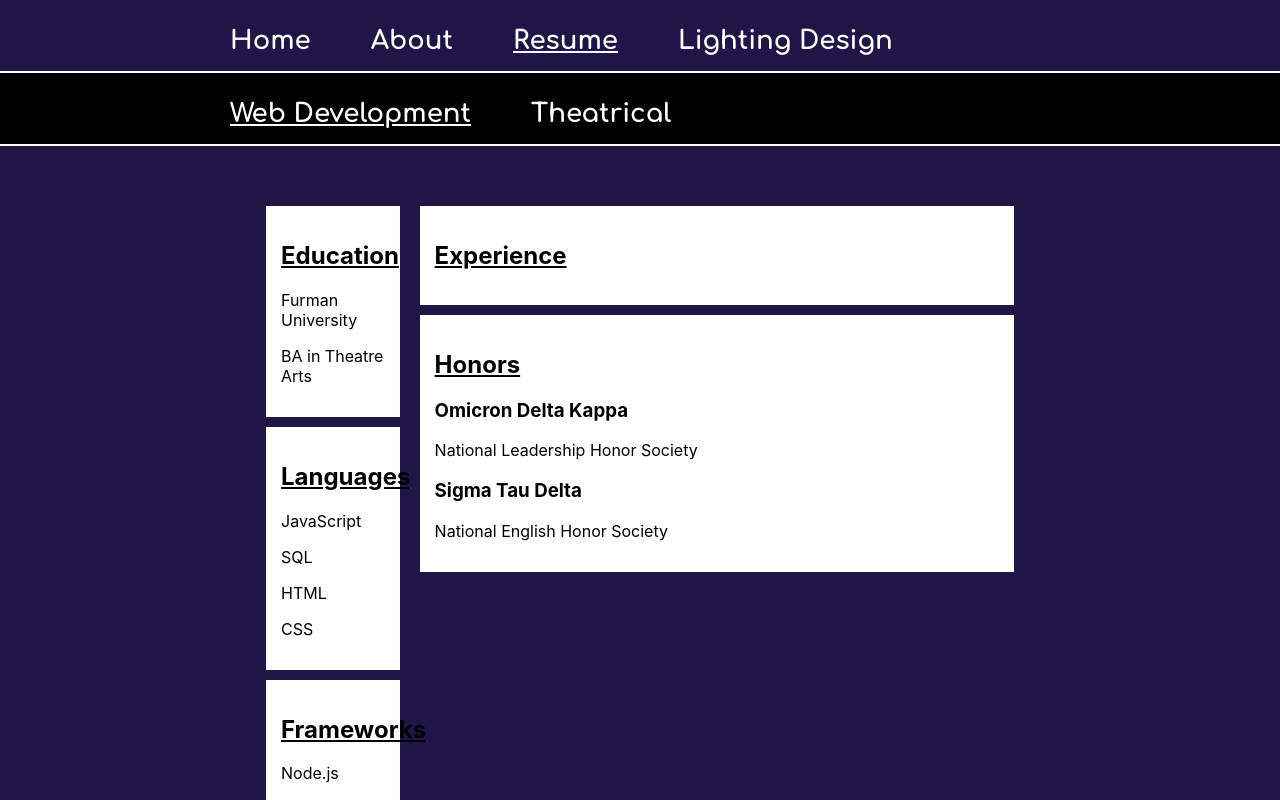
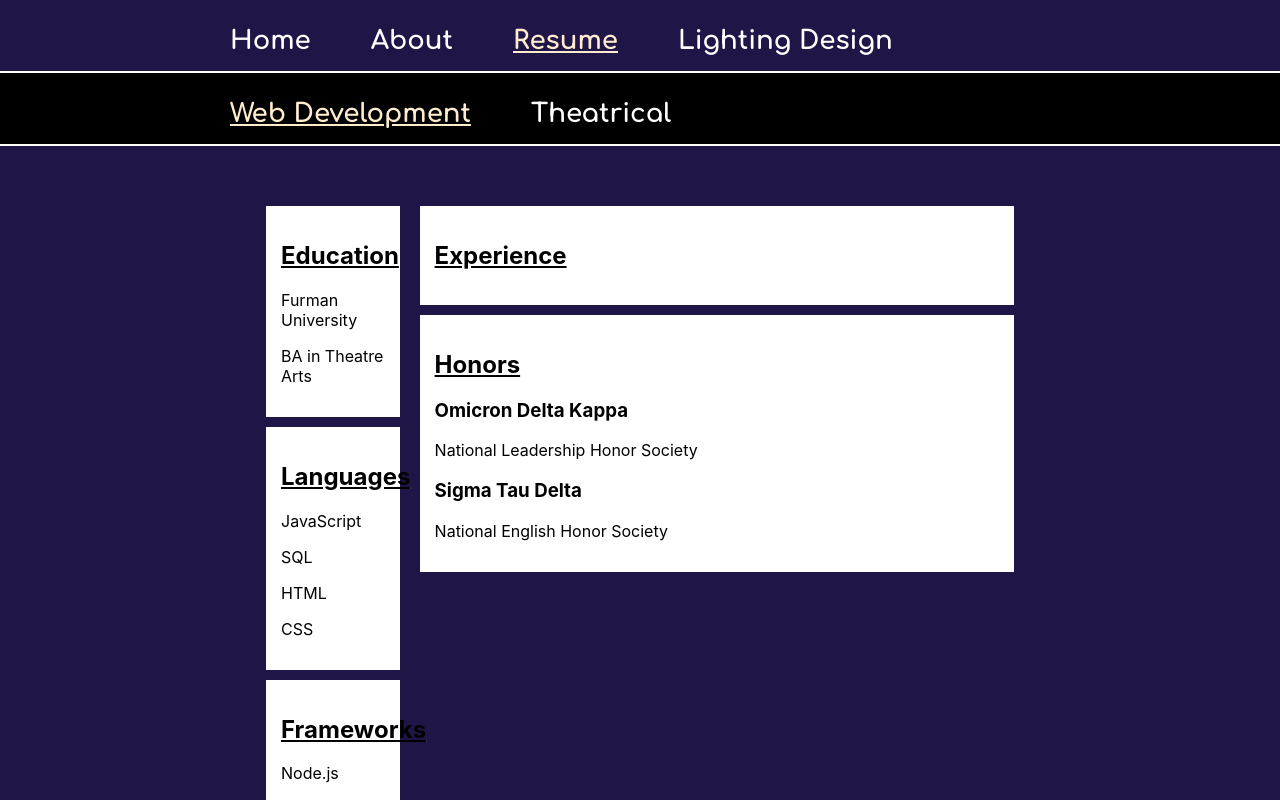
Before and after one commit to ckevins/codyevins, a React (Create React App) app: page /resume in a window 1280 px wide. Shown: the top 800 px of the page. Built offline with nearby package versions, Linux system fonts and the light colour scheme.

Commit message:
select status w color

```diff
--- a/src/App.css
+++ b/src/App.css
@@ -106,6 +106,7 @@
 
 .selected {
   text-decoration: underline;
+  color:blanchedalmond;
 }
 
 body {
```
